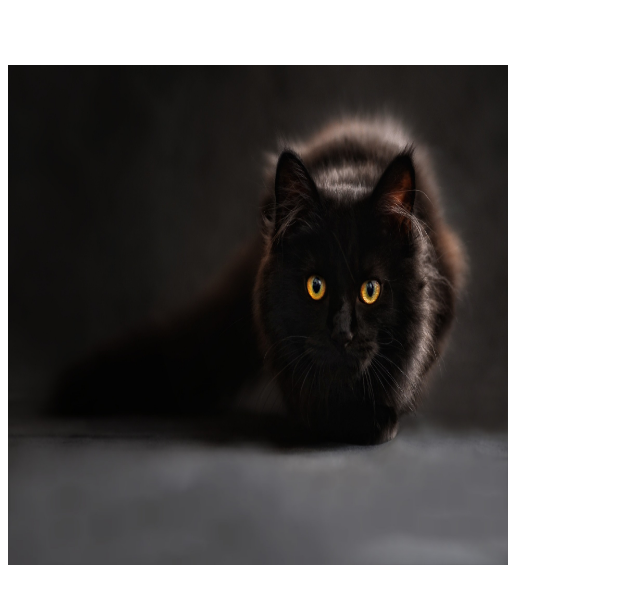
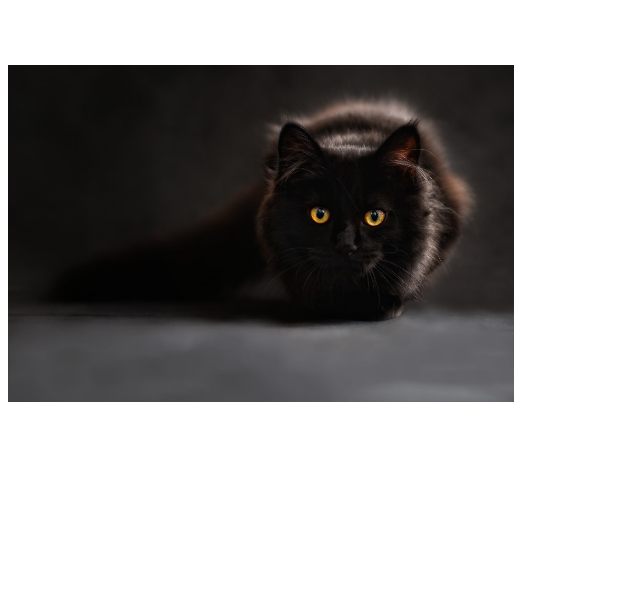
Before and after one commit to Mc3CodeBreakers/Mc3CodeBreakers.github.io, a plain HTML site: page index.html in a window 1280 px wide. Shown: the part 48-652 px from the top of the page, without its empty margins (0-640 px from the left). Drawn offline with Linux system fonts and the light colour scheme.

Commit message:
Update index.html

```diff
--- a/index.html
+++ b/index.html
@@ -5,5 +5,5 @@
 <body>
 	<h1>codebreaker</h1>
 	<h2><marquee>This page is under construction</marquee></h2>
-	<img src="maine-coon-694730_1920.jpg" alt="pic of void" width="500px" height="500px">
+	<img src="maine-coon-694730_1920.jpg" alt="pic of void" width="40%">
 </body>
```
